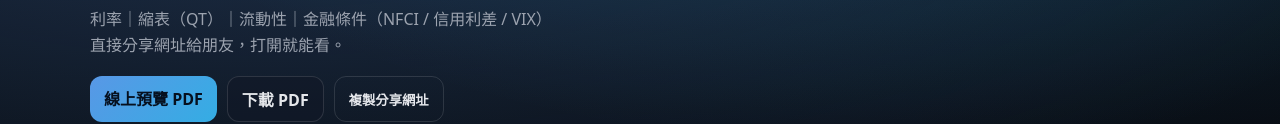
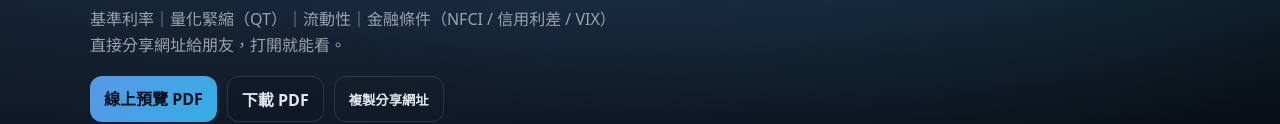
Before and after one commit to QM0121/Macro-dashboard, a plain HTML site: page index.html in a window 1280 px wide. Shown: the part 256-380 px from the top of the page. Drawn offline with Linux system fonts and the light colour scheme.

Commit message:
Update index.html

```diff
--- a/index.html
+++ b/index.html
@@ -3,7 +3,7 @@
 <head>
   <meta charset="utf-8" />
   <meta name="viewport" content="width=device-width,initial-scale=1" />
-  <title>總經 × 牛熊市判斷指標｜實戰監控手冊</title>
+  <title>總經 × 牛熊市判斷指標</title>
   <p class="muted">
   Version 1.0｜Last update: 2026-02
 </p>
@@ -20,7 +20,7 @@
       <div class="badge">Macro Dashboard</div>
       <h1>總經 × 牛熊市判斷指標<br/><span>實戰監控手冊</span></h1>
       <p class="sub">
-        利率｜縮表（QT）｜流動性｜金融條件（NFCI / 信用利差 / VIX）<br/>
+        基準利率｜量化緊縮（QT）｜流動性｜金融條件（NFCI / 信用利差 / VIX）<br/>
         直接分享網址給朋友，打開就能看。
       </p>
 
```
